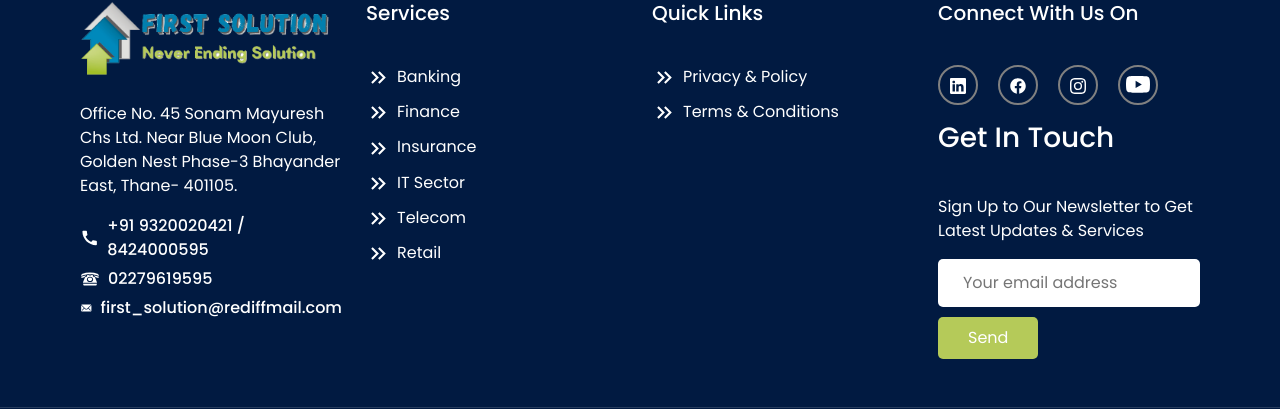
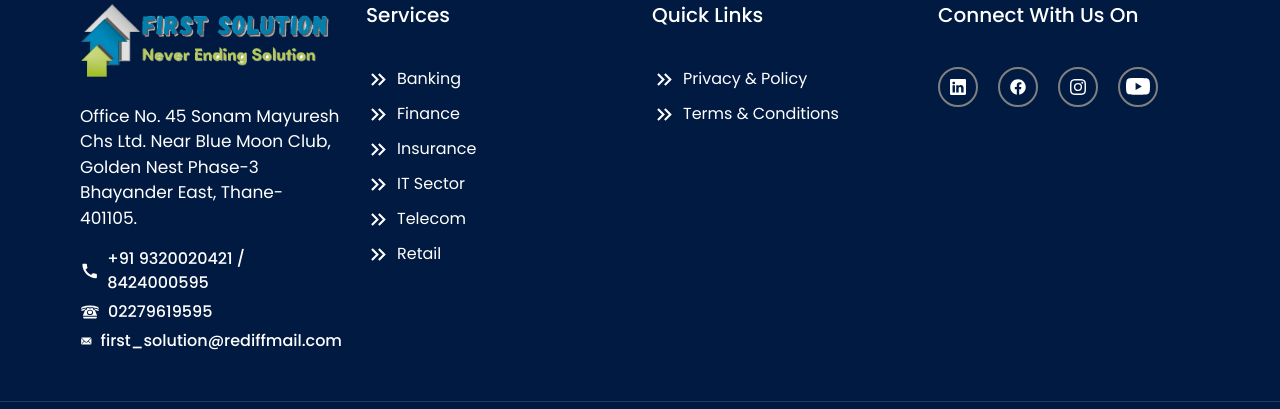
Before and after one commit to iamashishgaur/firstsolution, a React (Create React App) app: page /about in a window 1280 px wide. Shown: the part 2242-2651 px from the top of the page. Built offline with nearby package versions, Linux system fonts and the light colour scheme.

Commit message:
final update

```diff
--- a/src/App.css
+++ b/src/App.css
@@ -3,6 +3,10 @@
   padding: 0px;
   box-sizing: border-box;
   font-family: "Poppins", sans-serif;
+}
+p {
+  font-weight: 400;
+  font-size: 17px;
 }
 
 .poppins-regular {
@@ -385,6 +389,7 @@
     margin: 0 50px;
   }
 }
+
 @media screen and (max-width: 425px) {
   .founder {
     display: flex;
@@ -404,6 +409,16 @@
         font-size: 0.8rem;
       }
     }
+  }
+}
+@media screen and (max-width: 320px) {
+  .founder {
+    padding: 0px;
+  }
+}
+@media screen and (max-width: 375px) {
+  .testimonials {
+    font-size: 1.5rem;
   }
 }
 @media screen and (max-width: 375px) {
--- a/src/component/Footer.js
+++ b/src/component/Footer.js
@@ -189,21 +189,6 @@ const Footer = () => {
                       </Link>
                     </span>
                   </div>
-                  <div class="footer-newsletter mt-3">
-                    <h3 class="widget-title">Get In Touch</h3>
-                    <p>
-                      Sign Up to Our Newsletter to Get Latest Updates & Services
-                    </p>
-                    <form class="news-letter-form">
-                      <input
-                        type="email"
-                        name="news-email"
-                        id="news-email"
-                        placeholder="Your email address"
-                      />
-                      <input type="submit" value="Send" />
-                    </form>
-                  </div>
                 </div>
               </div>
             </div>
--- a/src/component/Testimonials.js
+++ b/src/component/Testimonials.js
@@ -20,7 +20,10 @@ const Testimonials = () => {
         <p class="d-inline-block border rounded text-primary fw-semi-bold py-1 px-3">
           Testimonials
         </p>
-        <h1 class=" mb-3" style={{ fontSize: "2rem", fontWeight: "bold" }}>
+        <h1
+          class="testimonials mb-3"
+          style={{ fontSize: "2rem", fontWeight: "bold" }}
+        >
           Reviews From Some Students who Secured Jobs by First Solution
           Recruitment Consultancy.
         </h1>
```
